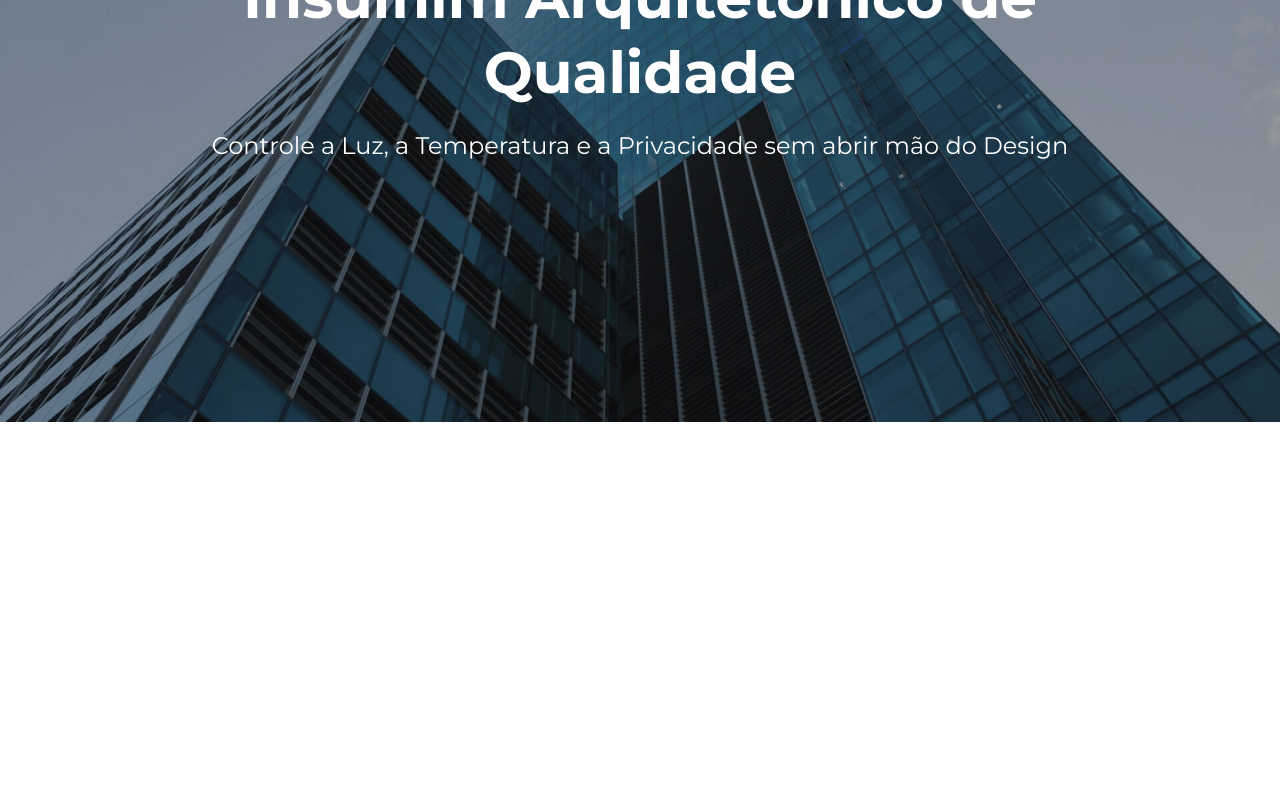
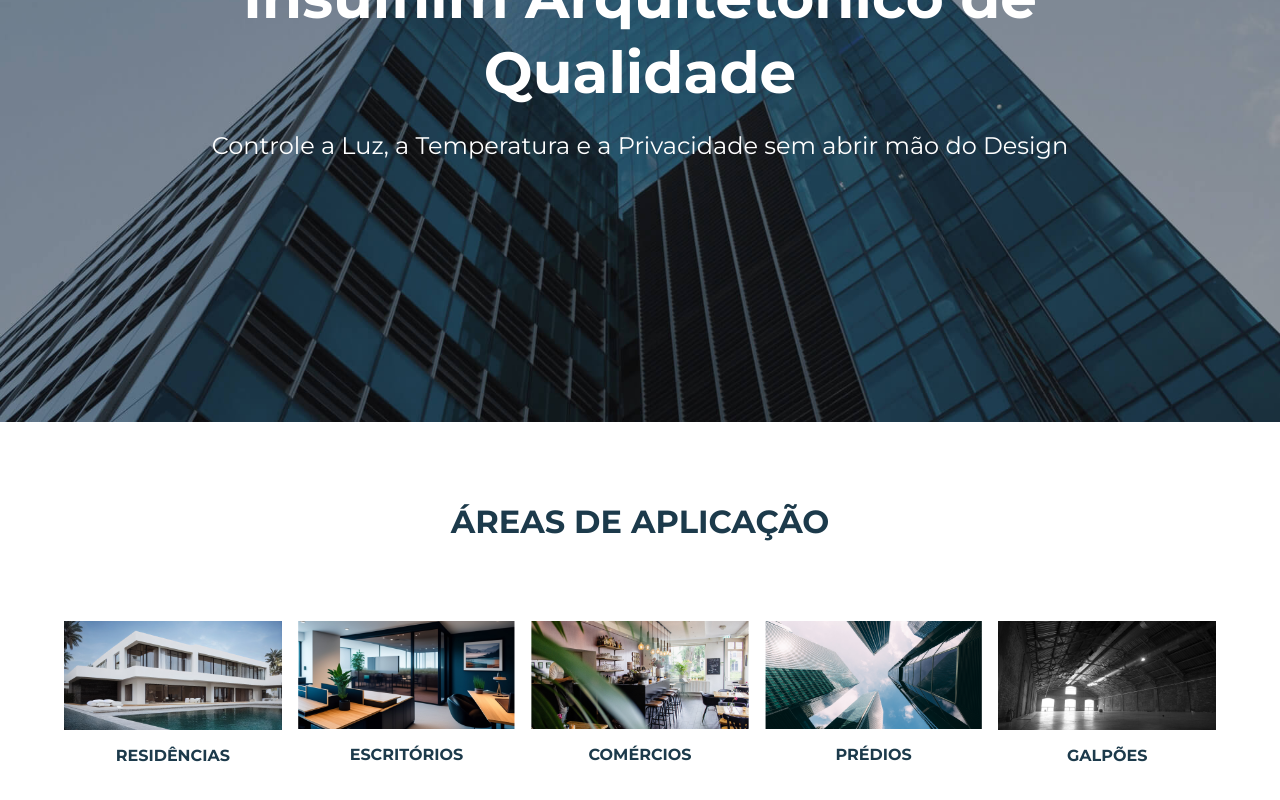
Before and after one commit to CaiqueMorales20/light-films, a React (Vite) app: page / in a window 1280 px wide. Shown: the part 378-1178 px from the top of the page. Before the commit the page ends 800 px from the top, so only its background shows below. Built offline with nearby package versions, Linux system fonts and the light colour scheme.

Commit message:
:sparkles: feat: Areas

```diff
--- a/src/components/Header/style.tsx
+++ b/src/components/Header/style.tsx
@@ -3,7 +3,7 @@ import styled from "styled-components";
 
 // Styled Components
 export const HeaderS = styled.header`
-	background-color: var(--clr-primary);
+	background-color: var(--clr-primary-400);
 	position: relative;
 	z-index: 9999;
 `;
--- a/src/global/GlobalStyle.ts
+++ b/src/global/GlobalStyle.ts
@@ -6,13 +6,24 @@ export const GlobalStyle = createGlobalStyle`
   // ==================== CSS Variables ==================== //
   :root{
     // ===== Typography ===== //
-    --clr-primary: #1b3748;
+    --clr-primary-500: #1C3A4B;
+    --clr-primary-400: #1b3748;
+
     --clr-neutral-400: #ffffff;
 
     // ===== Typography ===== //
     --fz-largest: 3.625rem;
+    --fz-larger: 2rem;
     --fz-large: 1.5rem;
     --fz-normal: 1rem;
+
+    --fw-black: 900;
+    --fw-extrabold: 800;
+    --fw-bold: 700;
+    --fw-semibold: 600;
+    --fw-medium: 500;
+    --fw-normal: 400;
+    --fw-light: 300;
 
     --ff-body: 'Montserrat', sans-serif;
 
--- /dev/null
+++ b/src/screens/LandingPage/Areas/component/Item/index.tsx
@@ -0,0 +1,16 @@
+// Styled Component
+import { ItemS, Image, Title } from "./style";
+
+// Types
+import { ItemProps } from "./type";
+
+// Functional Component
+export const Item = (props: ItemProps) => {
+	// Rendering
+	return (
+		<ItemS>
+			<Image src={props.image} alt={props.title} />
+			<Title>{props.title}</Title>
+		</ItemS>
+	);
+};
--- /dev/null
+++ b/src/screens/LandingPage/Areas/component/Item/style.tsx
@@ -0,0 +1,18 @@
+// Imports
+import styled from "styled-components";
+
+// Styled Components
+export const ItemS = styled.div`
+	display: flex;
+	flex-direction: column;
+	align-items: center;
+	gap: 1em;
+`;
+
+export const Image = styled.img``;
+
+export const Title = styled.h2`
+	font-size: var(--fz-normal);
+	color: var(--clr-primary-500);
+	text-transform: uppercase;
+`;
--- /dev/null
+++ b/src/screens/LandingPage/Areas/component/Item/type.ts
@@ -0,0 +1,5 @@
+// Types
+export type ItemProps = {
+	image: string;
+	title: string;
+};
--- /dev/null
+++ b/src/screens/LandingPage/Areas/component/ItemList/index.tsx
@@ -0,0 +1,21 @@
+// Imported Components
+import { Item } from "../Item";
+
+// Styled Components
+import { AreasData } from "../../data";
+
+// Data
+import { ItemListS } from "./style";
+
+// Functional Component
+export const ItemList = () => {
+	// Rendering
+	return (
+		<ItemListS>
+			{AreasData.map((item, index) => {
+				// Rendering
+				return <Item image={item.image} title={item.title} key={index} />;
+			})}
+		</ItemListS>
+	);
+};
--- /dev/null
+++ b/src/screens/LandingPage/Areas/component/ItemList/style.tsx
@@ -0,0 +1,21 @@
+// Imports
+import styled from "styled-components";
+
+// Styled Components
+export const ItemListS = styled.div`
+	--columns-number: 5;
+
+	display: grid;
+	grid-template-columns: repeat(var(--columns-number), 1fr);
+	gap: 1rem;
+
+	@media screen and (max-width: 1080px) {
+		--columns-number: 4;
+	}
+	@media screen and (max-width: 768px) {
+		--columns-number: 3;
+	}
+	@media screen and (max-width: 568px) {
+		--columns-number: 2;
+	}
+`;
--- /dev/null
+++ b/src/screens/LandingPage/Areas/data.ts
@@ -0,0 +1,15 @@
+// Images
+import HouseImg from "../../../assets/img/areas/house.png";
+import OfficeImg from "../../../assets/img/areas/office.png";
+import BusinessImg from "../../../assets/img/areas/business.png";
+import BuildingsImg from "../../../assets/img/areas/buildings.png";
+import HangarImg from "../../../assets/img/areas/hangar.png";
+
+// Data
+export const AreasData = [
+	{ image: HouseImg, title: "Residências" },
+	{ image: OfficeImg, title: "Escritórios" },
+	{ image: BusinessImg, title: "Comércios" },
+	{ image: BuildingsImg, title: "Prédios" },
+	{ image: HangarImg, title: "Galpões" },
+];
--- /dev/null
+++ b/src/screens/LandingPage/Areas/index.tsx
@@ -0,0 +1,16 @@
+// Imported Components
+import { ItemList } from "./component/ItemList";
+
+// Styled Components
+import { AreaS, Title } from "./style";
+
+// Functional Component
+export const Areas = () => {
+	// Rendering
+	return (
+		<AreaS>
+			<Title>Áreas de aplicação</Title>
+			<ItemList />
+		</AreaS>
+	);
+};
--- /dev/null
+++ b/src/screens/LandingPage/Areas/style.tsx
@@ -0,0 +1,21 @@
+// Imports
+import styled from "styled-components";
+
+// Styled Components
+export const AreaS = styled.section`
+	width: min(100em, 90%);
+	margin-inline: auto;
+	padding-block: 5em;
+	display: flex;
+	flex-direction: column;
+	align-items: center;
+	gap: 5rem;
+`;
+
+export const Title = styled.h1`
+	color: var(--clr-primary-500);
+	font-weight: var(--fw-bold);
+	font-size: var(--fz-larger);
+	text-transform: uppercase;
+	text-align: center;
+`;
--- a/src/screens/LandingPage/Hero/style.tsx
+++ b/src/screens/LandingPage/Hero/style.tsx
@@ -9,7 +9,6 @@ export const HeroS = styled.section`
 	display: flex;
 	align-items: center;
 	justify-content: center;
-	isolation: isolate;
 	flex-direction: column;
 	gap: 1.25rem;
 `;
--- a/src/screens/LandingPage/index.tsx
+++ b/src/screens/LandingPage/index.tsx
@@ -1,5 +1,6 @@
 // Imported Components
 import { Hero } from "./Hero";
+import { Areas } from "./Areas";
 
 // Functional Component
 export const LandingPage = () => {
@@ -7,6 +8,7 @@ export const LandingPage = () => {
 	return (
 		<>
 			<Hero />
+			<Areas />
 		</>
 	);
 };
```
